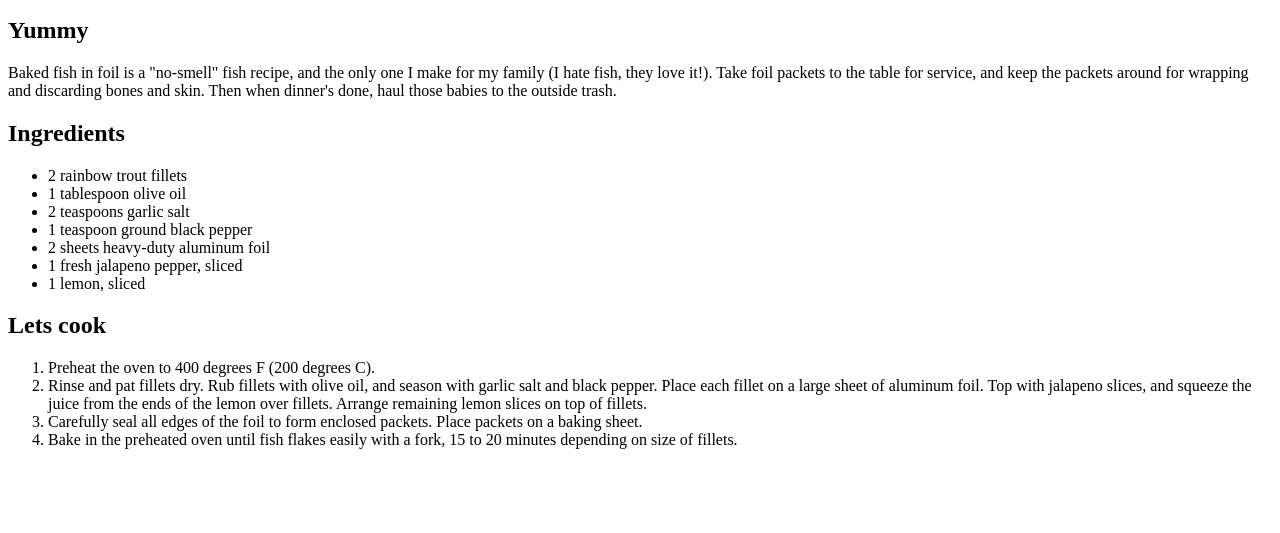
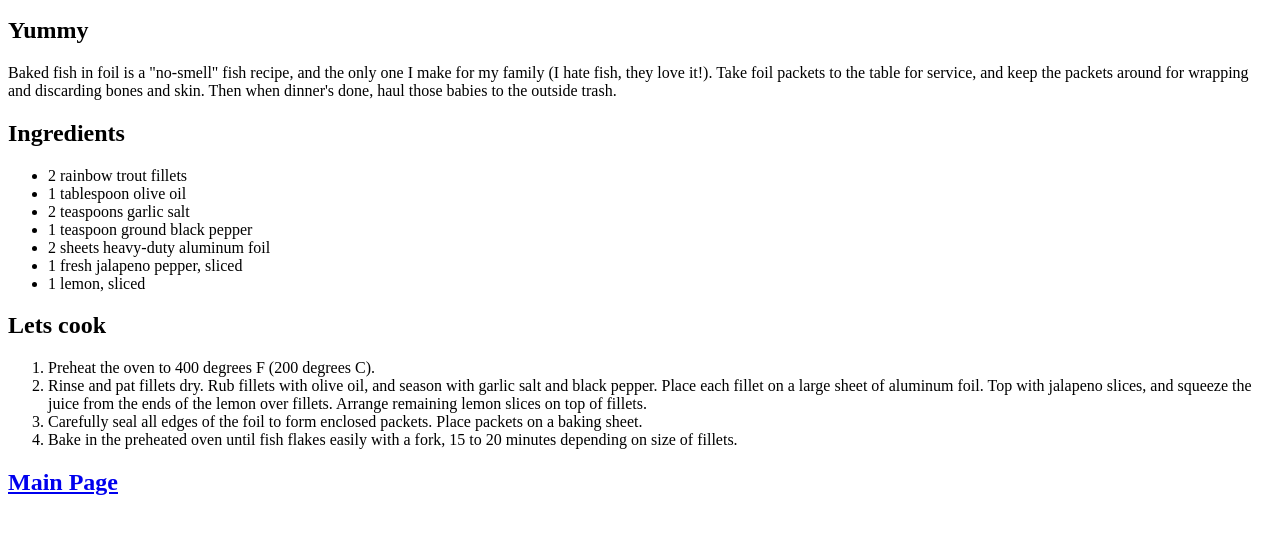
Before and after one commit to inviHawkz/odin-recipes, a plain HTML site: page recipes/fish-in-foil.html in a window 1280 px wide. Shown: the part 101-634 px from the top of the page. Drawn offline with Linux system fonts and the light colour scheme.

Commit message:
Add a main page link to go back to the main page

```diff
--- a/recipes/fish-in-foil.html
+++ b/recipes/fish-in-foil.html
@@ -31,5 +31,6 @@
             <li>Carefully seal all edges of the foil to form enclosed packets. Place packets on a baking sheet.</li>
             <li>Bake in the preheated oven until fish flakes easily with a fork, 15 to 20 minutes depending on size of fillets.</li>
         </ol>
+        <h2><a href="../index.html">Main Page</a></h2>
     </body>
 </html>
```
Also changed, not shown: index.html (+1 -0 lines), recipes/beef-stir-fry.html (+1 -0 lines), recipes/chicken-bulgogi.html (+1 -0 lines), img/food.jpg (added).
